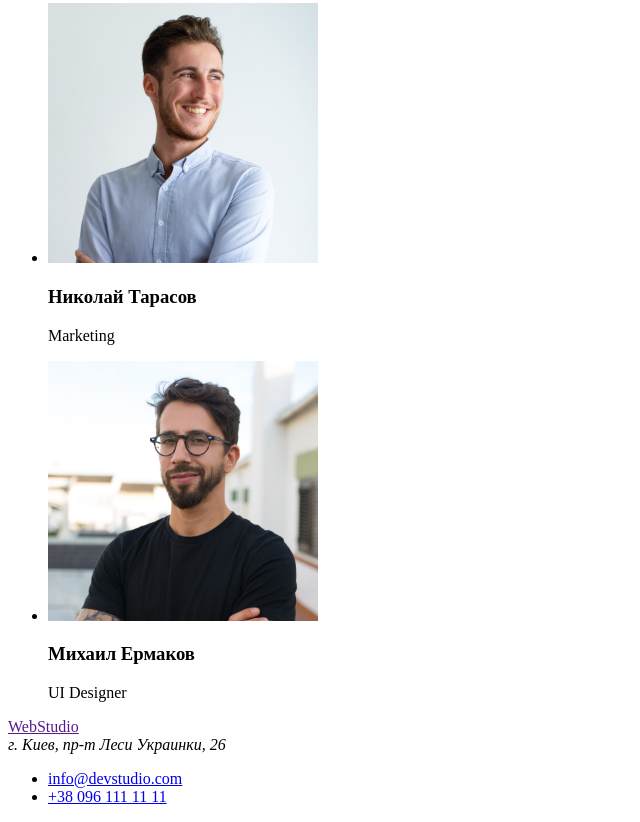
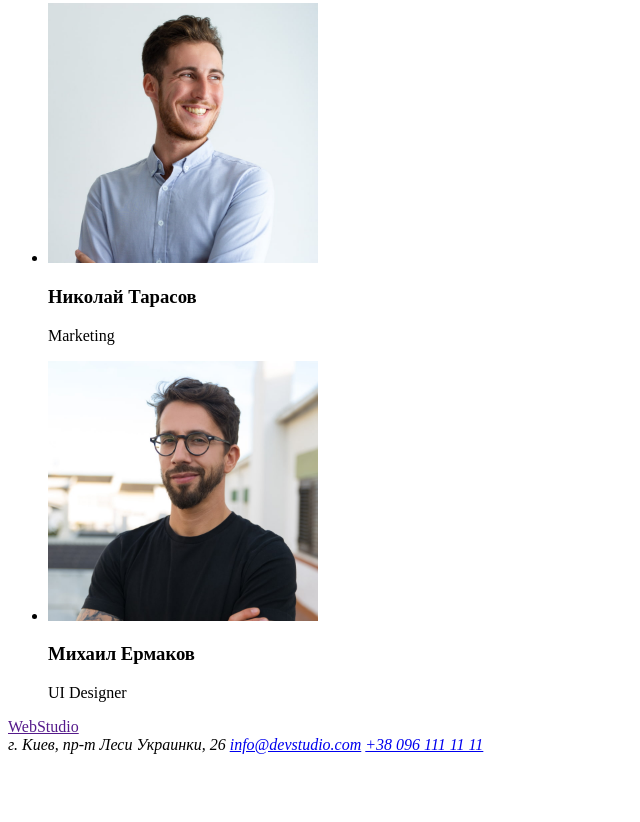
Before and after one commit to Irylya/goit-markup-hw-01, a plain HTML site: page index.html in a window 1280 px wide. Shown: the part 2360-3182 px from the top of the page, without its empty margins (0-640 px from the left). After the commit the page ends 3122 px from the top, so only its background shows below. Drawn offline with Linux system fonts and the light colour scheme.

Commit message:
Змінює футер
Обгортає тегом address адресу, електронну пошту та телефон.

```diff
--- a/index.html
+++ b/index.html
@@ -111,12 +111,11 @@
     <!-- Підвал -->
     <footer>
         <a href="">WebStudio</a>
-        <address>г. Киев, пр-т Леси Украинки, 26</address>
-
-        <ul>
-            <li><a href="mailto:">info@devstudio.com</a></li>
-            <li><a href="tel:">+38 096 111 11 11</a></li>
-        </ul>
+        <address>
+            г. Киев, пр-т Леси Украинки, 26
+            <a href="mailto:">info@devstudio.com</a>
+            <a href="tel:">+38 096 111 11 11</a>
+        </address>
     </footer>
 </body>
 </html>
```
